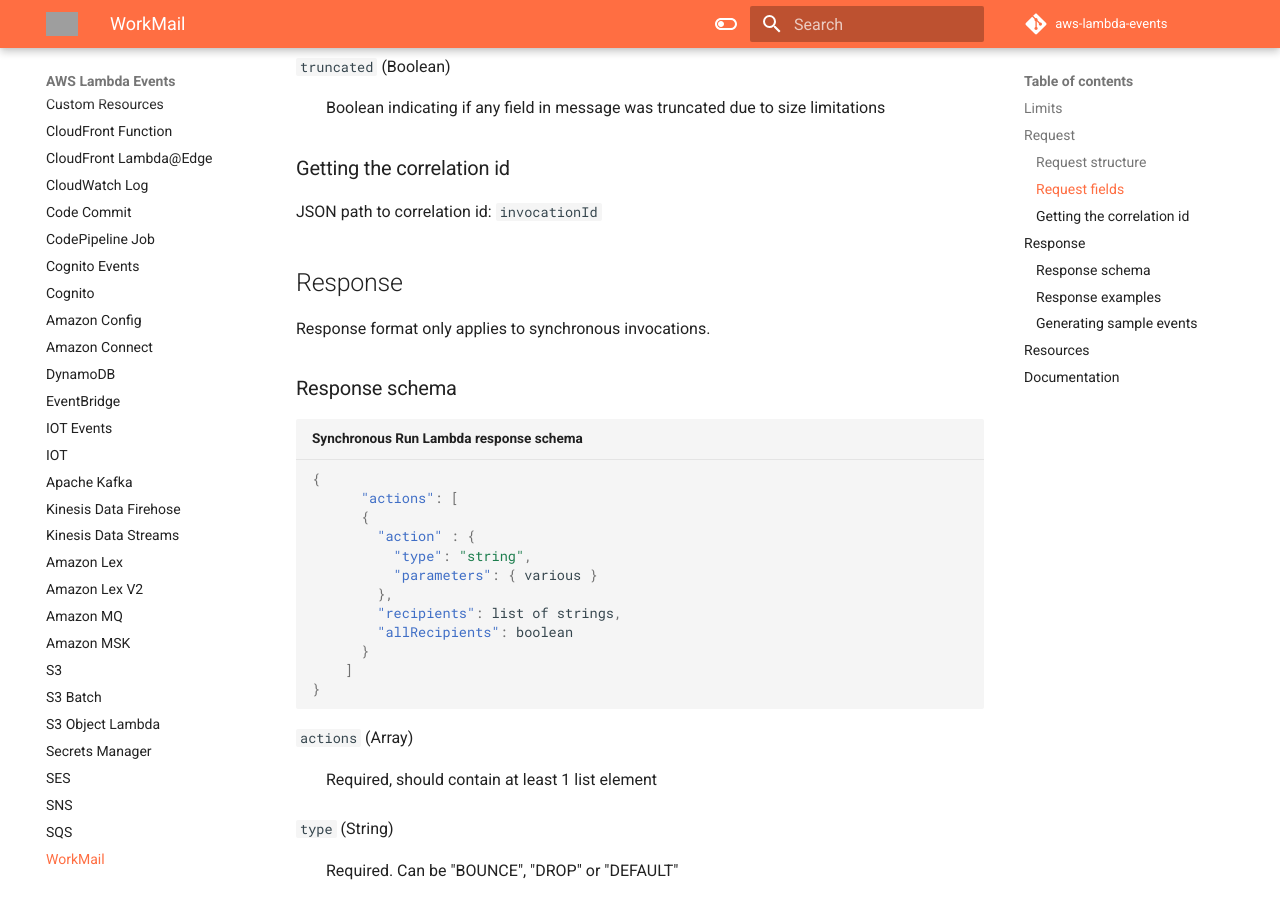
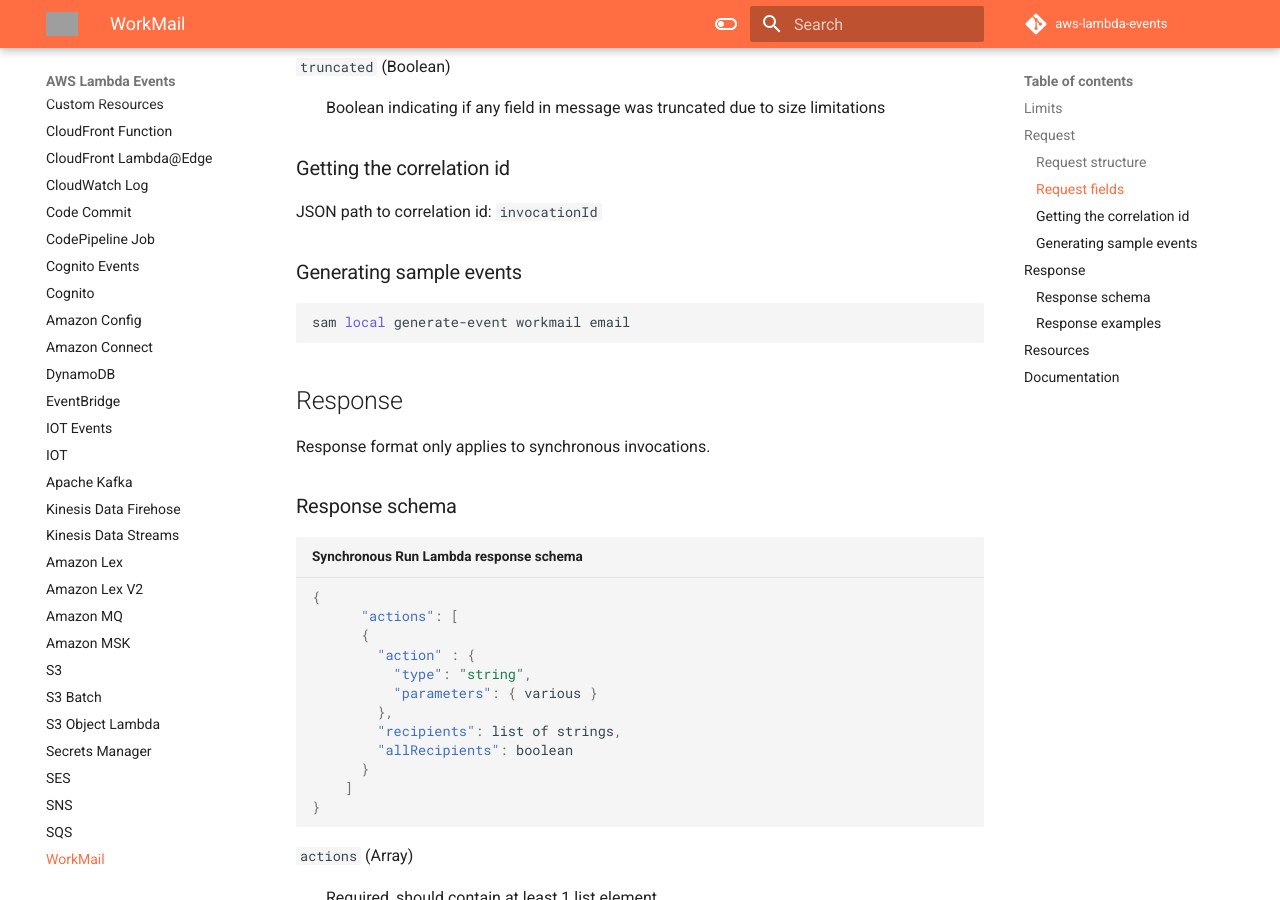
Before and after one commit to michaelbrewer/aws-lambda-events, an MkDocs documentation site: the page built from docs/work-mail.md, in a window 1280 px wide and 900 px high, scrolled down 2151 px. Built offline with MkDocs 1.6.1 and Material for MkDocs 9.7.7, drawn with Linux system fonts in a browser that asks for light colours; comment, search, counter and statistics services are not loaded; some of the changed text lies outside the part shown; grey boxes are pictures that could not be loaded.

Commit message:
chore: update location

````diff
--- a/docs/work-mail.md
+++ b/docs/work-mail.md
@@ -61,6 +61,12 @@
 ### Getting the correlation id
 
 JSON path to correlation id: `invocationId`
+
+### Generating sample events
+
+```shell
+sam local generate-event workmail email
+```
 
 ## Response
 
@@ -137,12 +143,6 @@
 }
 ```
 
-### Generating sample events
-
-```shell
-sam local generate-event workmail email
-```
-
 ## Resources
 
 - [GitHub - Amazon WorkMail Lambda Templates - Python](https://github.com/aws-samples/amazon-workmail-lambda-templates) - Serverless applications for Amazon WorkMail.
````
